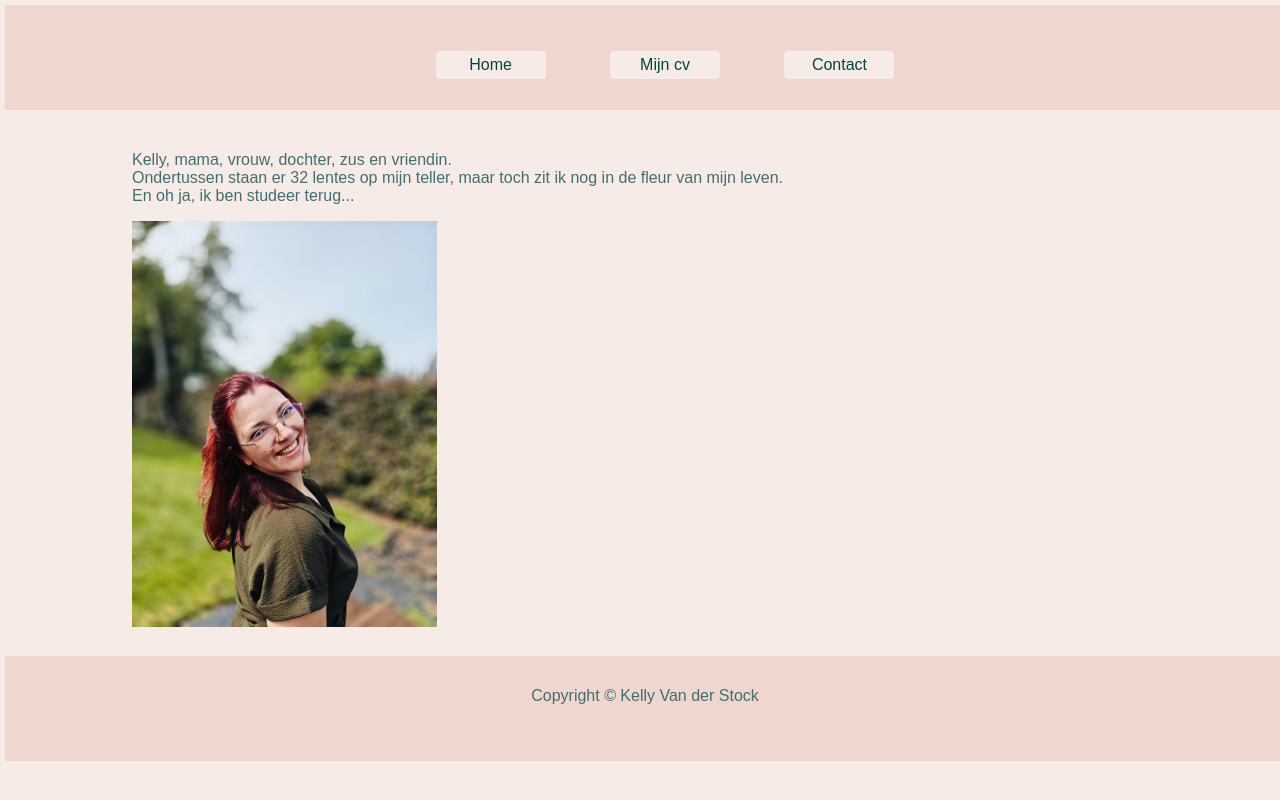
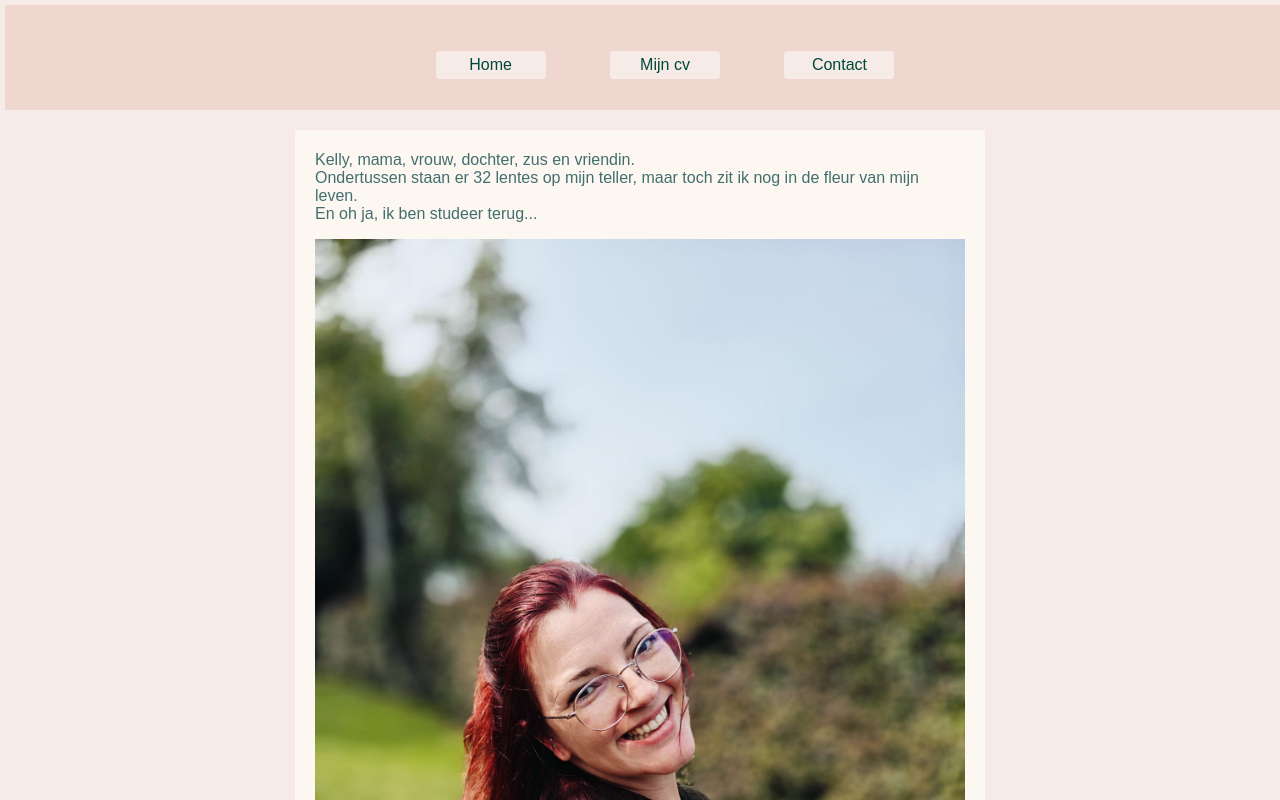
Before and after one commit to KellyVanderStock92/Les15_huiswerk, a plain HTML site: page index.html in a window 1280 px wide. Shown: the top 800 px of the page. Drawn offline with Linux system fonts and the light colour scheme.

Commit message:
afgewerkt

```diff
--- a/css/style.css
+++ b/css/style.css
@@ -41,20 +41,25 @@ nav a:hover {
 
 #intro {
 	width: 80%;
+    max-width: 650px;
 	height: auto;
 	min-height: 400px;
 	margin: 20px auto;
-    padding: 5px;
+    padding: 5px 20px;
+    background-color: #fcf7f1;
+
 
 }
 
 img {
-	width: 30%;
+	width: 100%;
 	min-width: 150px;
+
 }
 #CV {
 	border-collapse: collapse;
 	width: 80%;
+    max-width: 650px;
     min-width: 450px ;
 	margin: 20px auto;
 	background-color: #fcf7f1;
@@ -72,6 +77,7 @@ th {
 #contact{
 	width: 80%;
     min-width: 400px ;
+    max-width: 650px;
     min-height: 300px;
 	margin:20px auto;
     padding: 5px;
```
